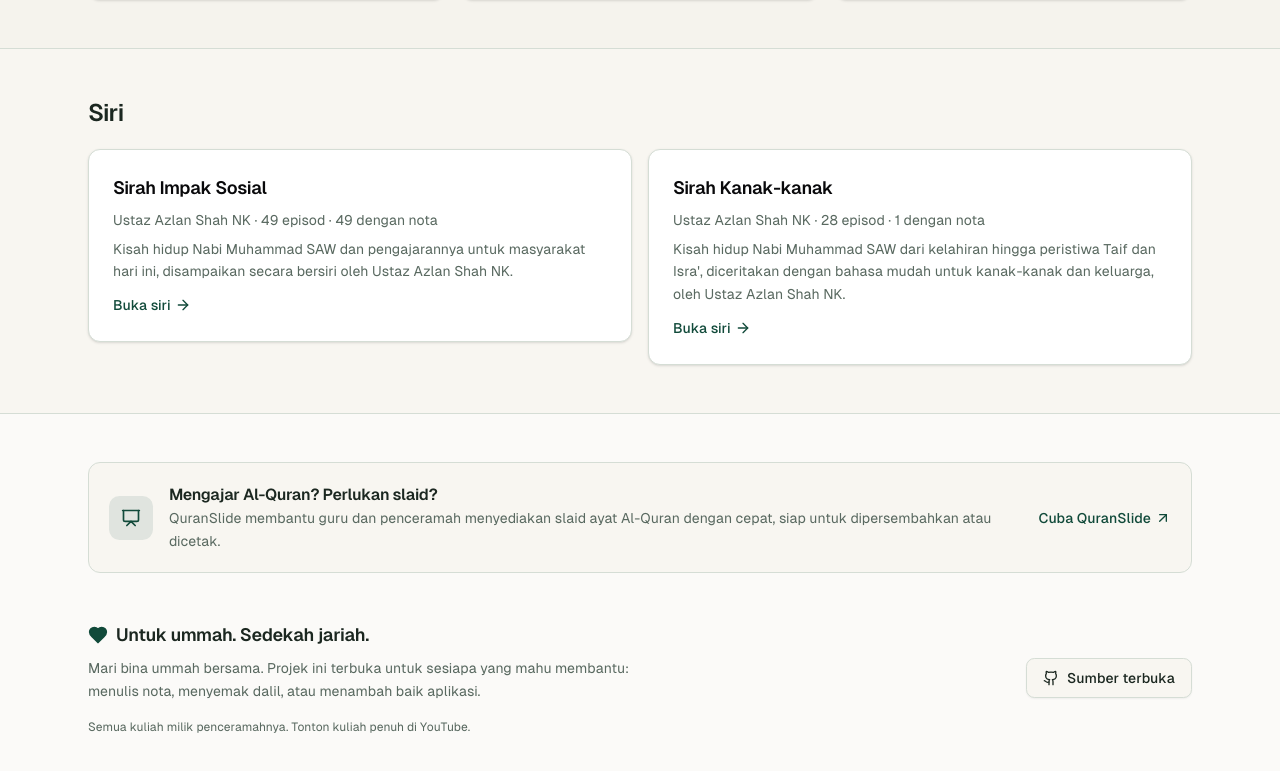
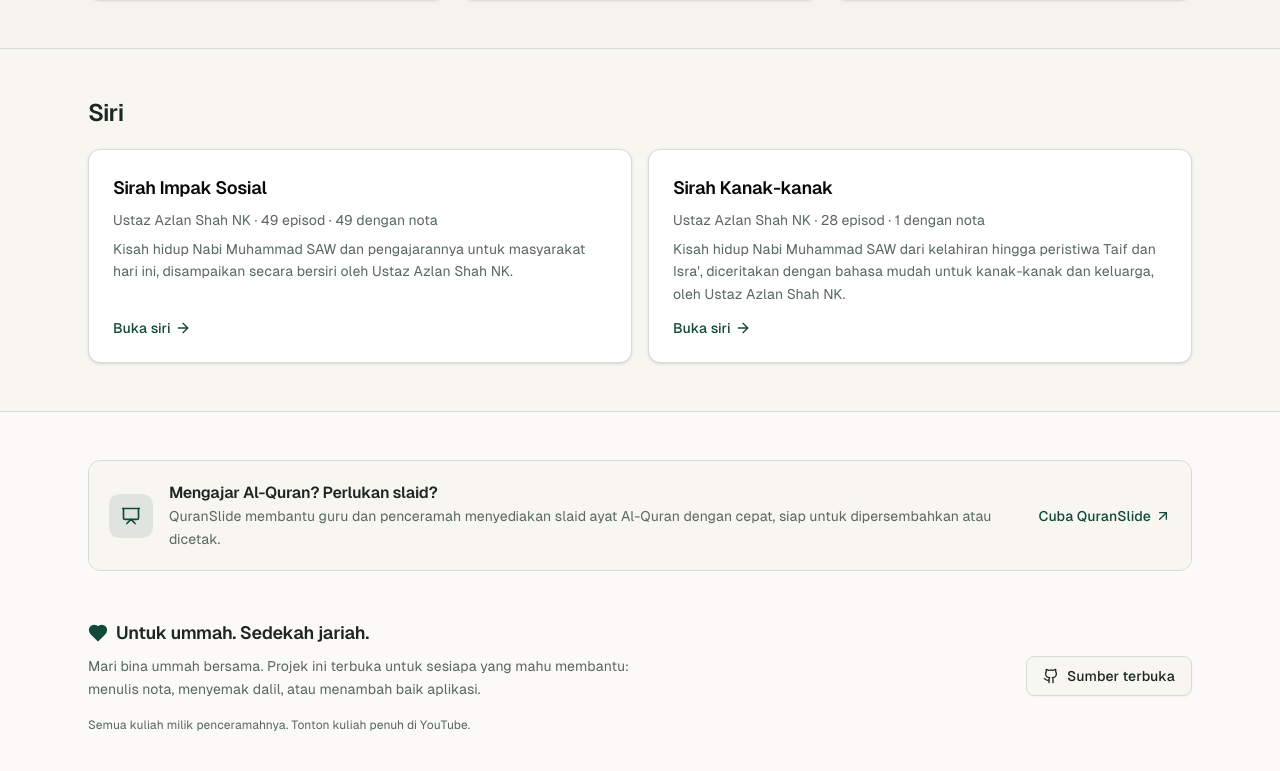
Before and after one commit to izzatonline/nota-kuliah, a React (Vite) app: page / in a window 1280 px wide. Shown: the part 1471-2242 px from the top of the page. Built offline with nearby package versions, Linux system fonts and the light colour scheme.

Commit message:
fix(landing): give the series cards the same height
Co-Authored-By: Claude Sonnet 5.5 <noreply@anthropic.com>

```diff
--- a/src/pages/landing-page.tsx
+++ b/src/pages/landing-page.tsx
@@ -266,13 +266,13 @@ export function LandingPage() {
             <h2 className="mb-5 text-2xl font-semibold tracking-tight">{t('series.title')}</h2>
             <div className="grid gap-4 md:grid-cols-2">
               {all.map((s) => (
-                <Link key={s.series.slug} to={`/${s.series.slug}`} className="group rounded-xl outline-none focus-visible:ring-2 focus-visible:ring-ring">
-                  <Card className="transition-all group-hover:border-primary/40 group-hover:shadow-md">
-                    <CardContent className="space-y-2 p-6">
+                <Link key={s.series.slug} to={`/${s.series.slug}`} className="group block rounded-xl outline-none focus-visible:ring-2 focus-visible:ring-ring">
+                  <Card className="h-full transition-all group-hover:border-primary/40 group-hover:shadow-md">
+                    <CardContent className="flex h-full flex-col gap-2 p-6">
                       <p className="text-lg font-semibold tracking-tight">{s.series.title}</p>
                       <p className="text-sm text-muted-foreground">{s.series.speaker} · {t('sidebar.episodes', { n: s.episodes.length })} · {t('sidebar.withNotes', { n: s.episodes.filter((e) => e.hasNotes).length })}</p>
                       <p className="text-sm leading-relaxed text-muted-foreground">{s.series.description[lang]}</p>
-                      <span className="inline-flex items-center gap-1 pt-1 text-sm font-medium text-primary">{t('series.open')} <ArrowRight className="size-4 transition-transform group-hover:translate-x-0.5" /></span>
+                      <span className="mt-auto inline-flex items-center gap-1 pt-1 text-sm font-medium text-primary">{t('series.open')} <ArrowRight className="size-4 transition-transform group-hover:translate-x-0.5" /></span>
                     </CardContent>
                   </Card>
                 </Link>
```
